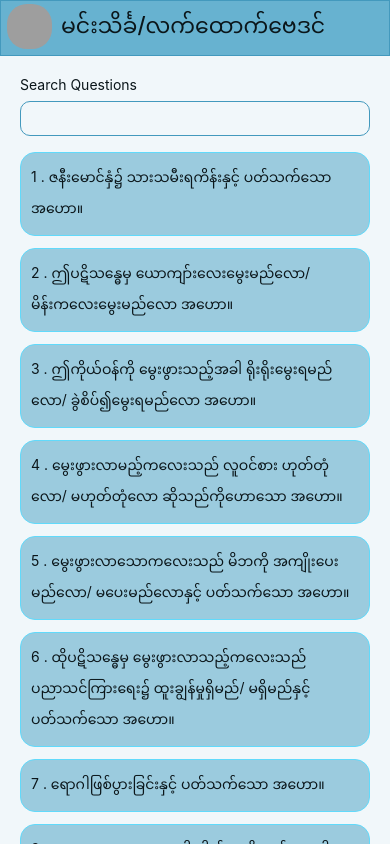
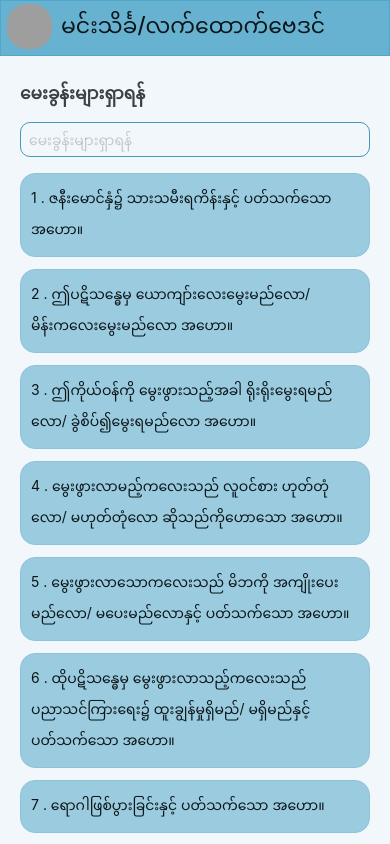
Before and after one commit to LinThitHtwe/MinThienKha_ReactNative, a React Native app: screen /Home in a window 390 px wide. Built offline with nearby package versions, Linux system fonts and the light colour scheme; grey boxes are pictures that could not be loaded.

Commit message:
added pagination style

```diff
--- a/App.tsx
+++ b/App.tsx
@@ -11,7 +11,6 @@ import {
 } from 'react-native';
 
 import Home from './screen/Home';
-import Home2 from './screen/Home2';
 import {NavigationContainer} from '@react-navigation/native';
 import {createNativeStackNavigator} from '@react-navigation/native-stack';
 import CustomHeader from './components/CustomHeader';
--- a/components/CustomHeader.tsx
+++ b/components/CustomHeader.tsx
@@ -19,8 +19,8 @@ const styles = StyleSheet.create({
     flexDirection: 'row',
     alignItems: 'center',
     backgroundColor: '#67B2D0',
-    borderWidth: 1,
-    borderColor: '#4399BD',
+    borderWidth: 0.5,
+    borderColor: '#4fa7c9',
     padding: 3,
   },
 
--- a/components/QuestionCard.tsx
+++ b/components/QuestionCard.tsx
@@ -24,13 +24,13 @@ const QuestionCard = ({
 
 const styles = StyleSheet.create({
   card: {
-    borderWidth: 1,
+    borderWidth: 0.5,
     marginHorizontal: 20,
     marginVertical: 6,
     minHeight: 40,
     maxHeight: 'auto',
     borderRadius: 15,
-    borderColor: '#61dafb',
+    borderColor: '#8cc3d9',
     padding: 10,
     backgroundColor: '#9BCBDE',
     alignItems: 'center',
--- a/screen/Home.tsx
+++ b/screen/Home.tsx
@@ -1,20 +1,35 @@
 import {
-  Button,
-  Image,
   ScrollView,
   StyleSheet,
   Text,
   TextInput,
   View,
+  TouchableOpacity,
 } from 'react-native';
 import {questions} from '../data/questions';
 import QuestionCard from '../components/QuestionCard';
+import {useState} from 'react';
 const Home = ({navigation}: {navigation: any}): JSX.Element => {
+  const [searchQuery, setSearchQuery] = useState('');
+  const [currentPage, setCurrentPage] = useState(1);
+  const filteredQuestions = questions
+    .filter(question =>
+      question.questionName.toLowerCase().includes(searchQuery.toLowerCase()),
+    )
+    .slice(0, 8);
+
   return (
-    <ScrollView style={styles.mainContainer}>
-      <Text style={styles.searchInputLable}>Search Questions</Text>
-      <TextInput style={styles.searchInput} />
-      {questions.map(question => (
+    <View style={styles.mainContainer}>
+      <Text style={styles.searchInputLable}>မေးခွန်းများရှာရန်</Text>
+      <TextInput
+        style={styles.searchInput}
+        placeholder="မေးခွန်းများရှာရန်"
+        placeholderTextColor={'rgba(11, 22, 26,0.2)'}
+        value={searchQuery}
+        onChangeText={text => setSearchQuery(text)}
+      />
+      <ScrollView>
+        {filteredQuestions.map(question => (
           <QuestionCard
             key={question.questionNo}
             questionNo={question.questionNo}
@@ -22,7 +37,35 @@ const Home = ({navigation}: {navigation: any}): JSX.Element => {
             navigation={navigation}
           />
         ))}
+        <View
+          style={{
+            height: 80,
+            paddingVertical: 20,
+            paddingHorizontal: 10,
+            flexDirection: 'row',
+            justifyContent: 'space-between',
+          }}>
+          <TouchableOpacity style={styles.prevAndNextBtn}>
+            <Text style={styles.prevAndNextText}>Prev</Text>
+          </TouchableOpacity>
+          <View style={styles.paginationContainer}>
+            <TouchableOpacity style={styles.activePagePagination}>
+              <Text style={styles.activePagePaginationText}>1</Text>
+            </TouchableOpacity>
+
+            <TouchableOpacity>
+              <Text style={styles.paginationPageNumberText}>2</Text>
+            </TouchableOpacity>
+            <TouchableOpacity>
+              <Text style={styles.paginationPageNumberText}>3</Text>
+            </TouchableOpacity>
+          </View>
+          <TouchableOpacity style={styles.prevAndNextBtn}>
+            <Text style={styles.prevAndNextText}>Next</Text>
+          </TouchableOpacity>
+        </View>
       </ScrollView>
+    </View>
   );
 };
 
@@ -37,6 +80,9 @@ const styles = StyleSheet.create({
     marginHorizontal: 20,
     marginTop: 20,
     marginBottom: 8,
+    fontSize: 17,
+    fontWeight: '600',
+    opacity: 0.8,
   },
 
   searchInput: {
@@ -48,6 +94,44 @@ const styles = StyleSheet.create({
     borderRadius: 10,
     color: '#0B161A',
   },
+
+  paginationContainer: {
+    flexDirection: 'row',
+    justifyContent: 'space-around',
+    width: '65%',
+    alignItems: 'center',
+  },
+
+  prevAndNextBtn: {
+    backgroundColor: '#9BCBDE',
+    width: 60,
+    alignItems: 'center',
+    justifyContent: 'center',
+    borderRadius: 10,
+  },
+
+  prevAndNextText: {
+    color: '#0B161A',
+    fontWeight: '400',
+  },
+
+  activePagePagination: {
+    backgroundColor: '#9BCBDE',
+    width: 35,
+    height: 35,
+    alignItems: 'center',
+    justifyContent: 'center',
+    borderRadius: 20,
+  },
+
+  activePagePaginationText: {
+    color: '#0B161A',
+    fontWeight: '700',
+  },
+  paginationPageNumberText: {
+    color: '#9BCBDE',
+    fontWeight: '800',
+  },
 });
 
 export default Home;
--- a/screen/PickNumber.tsx
+++ b/screen/PickNumber.tsx
@@ -71,6 +71,7 @@ const styles = StyleSheet.create({
     lineHeight: 25,
     fontSize: 18,
     marginVertical: 20,
+    fontWeight: '800',
   },
 
   numberPickBoxContainer: {
```
Also changed, not shown: screen/Home2.tsx (deleted, +0 -10 lines). Lines whose indentation alone changed are shown as unchanged.
